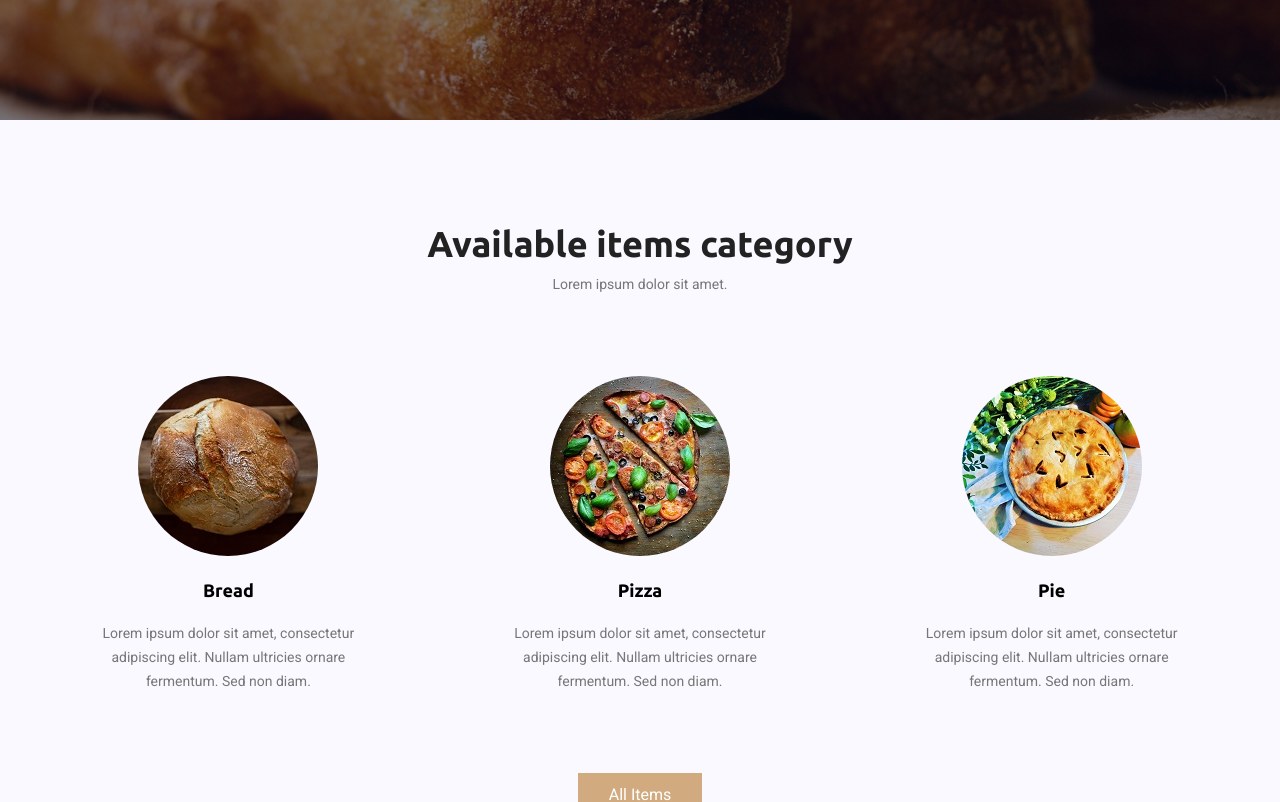
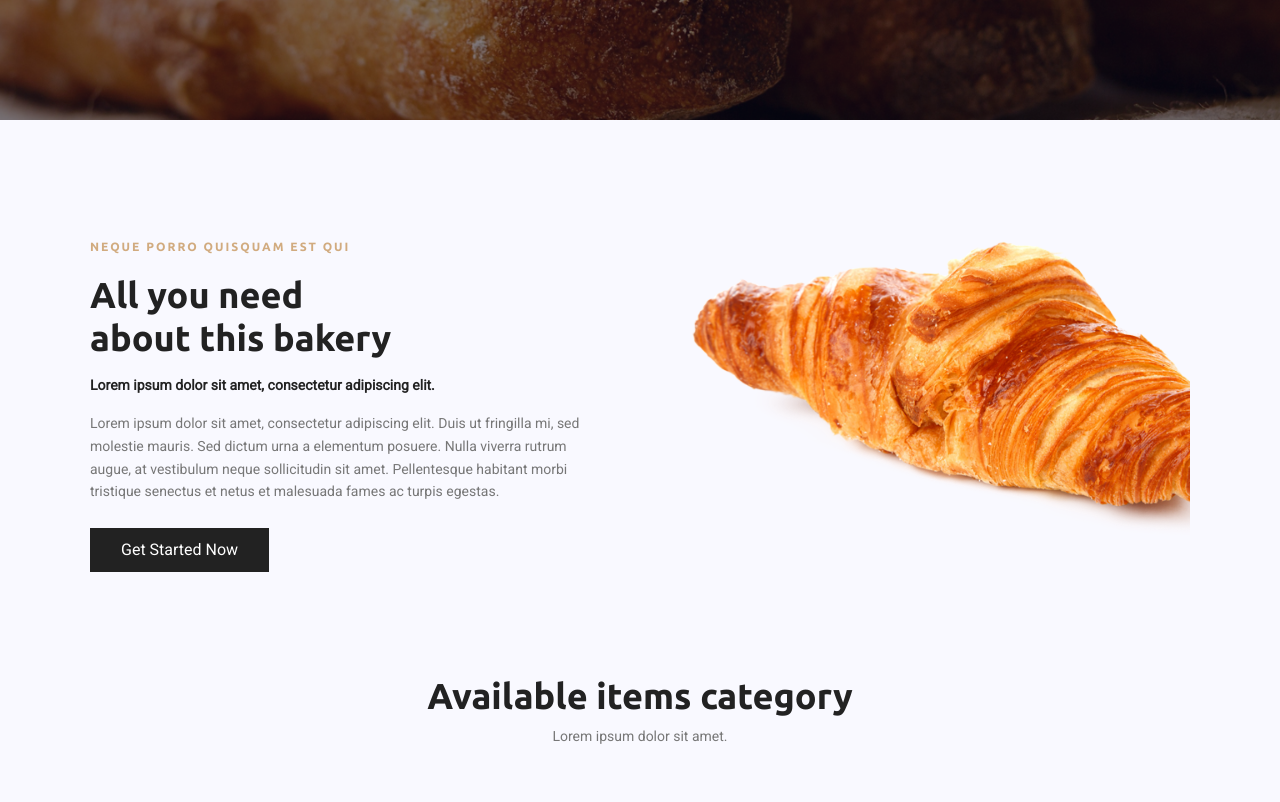
Before and after one commit to fvedoin/landing-pages, a React (Create React App) app in the folder bakery/: page / in a window 1280 px wide. Shown: the part 680-1482 px from the top of the page. Built offline with nearby package versions, Linux system fonts and the light colour scheme; the HTML template or start-up script is replaced by a standard one.

Commit message:
About section added.

```diff
--- /dev/null
+++ b/bakery/src/components/About/index.tsx
@@ -0,0 +1,34 @@
+import React from 'react';
+
+import './styles.css';
+
+import aboutImg from '../../assets/about-img.png';
+
+const About = () => {
+    return (
+        <section className="about-area">
+            <div className="container">
+                <div className="about-text-left">
+                    <h6 className="text-uppercase">Neque porro quisquam est qui</h6>
+                    <h1>
+                        All you need<br/>
+                        about this bakery
+                    </h1>
+                    <p>
+                        <span>Lorem ipsum dolor sit amet, consectetur adipiscing elit.</span>
+                    </p>
+                    <p>
+                        Lorem ipsum dolor sit amet, consectetur adipiscing elit. Duis ut fringilla mi, sed molestie mauris.
+                        Sed dictum urna a elementum posuere. Nulla viverra rutrum augue, at vestibulum neque sollicitudin sit amet. Pellentesque habitant morbi tristique senectus et netus et malesuada fames ac turpis egestas.
+                    </p>
+                    <a className="btn" href="#">Get Started Now</a>
+                </div>
+                <div className="about-image">
+                    <img className="img-fluid" src={aboutImg} alt="" />
+                </div>
+            </div>
+        </section>
+    );
+}
+
+export default About;
--- /dev/null
+++ b/bakery/src/components/About/styles.css
@@ -0,0 +1,73 @@
+.about-text-left h6 {
+    color: #d1ab7f;
+    font-weight: 400;
+    letter-spacing: 2px;
+    font-size: 12px;
+}
+
+.about-text-left h1 {
+    font-size: 36px;
+    padding-top: 20px;
+    color: #222;
+    line-height: 1.2em !important;
+    margin-bottom: 0;
+    margin-top: 0;
+    font-weight: 600;
+}
+
+.about-text-left p span {
+    font-weight: 600;
+    color: #222;
+    font-size: 14px;
+    line-height: 1.625em;
+}
+
+.about-text-left p {
+    padding-top: 15px;
+    color: #777;
+    font-size: 14px;
+    font-weight: 300;
+    line-height: 1.625em;
+}
+
+.about-text-left .btn {
+    background: #222;
+    line-height: 42px;
+    padding-left: 30px;
+    padding-right: 30px;
+    border: 1px solid #222;
+    text-decoration: none;
+    color: #fff;
+    display: inline-block;
+    font-weight: 500;
+    position: relative;
+    -webkit-transition: all 0.3s ease 0s;
+    -moz-transition: all 0.3s ease 0s;
+    -o-transition: all 0.3s ease 0s;
+    transition: all 0.3s ease 0s;
+    position: relative;
+    margin-top: 25px;
+}
+
+.about-text-left .btn:hover {
+    color: #d1ab7f;
+    border: 1px solid #d1ab7f;
+    background: #fff;
+}
+
+.about-area {
+    padding-top: 120px;
+    display: flex;
+    width: 100%;
+    align-items: center;
+    justify-content: center;
+    background: #f9f9ff;
+}
+
+.about-area .container {
+    display: grid;
+    width: 1100px;
+    /* set two columns */
+    grid-template-columns: 1fr 1fr;
+    gap: 100px;
+}
--- a/bakery/src/components/Categories/index.tsx
+++ b/bakery/src/components/Categories/index.tsx
@@ -8,7 +8,7 @@ import c3 from '../../assets/c3.jpg';
 
 const Categories = () => {
     return (
-        <section className="item-category-area section-gap">
+        <section className="item-category-area">
             <div className="container">
                 <div className="container-header">
                     <div className="header-text">
--- a/bakery/src/components/Categories/styles.css
+++ b/bakery/src/components/Categories/styles.css
@@ -1,14 +1,10 @@
 .item-category-area {
     display: flex;
+    width: 100%;
     height: 100vh;
-    width: 100%;
     align-items: center;
     justify-content: center;
     background: #f9f9ff;
-}
-
-.section-gap {
-    padding: 120px 0;
 }
 
 .item-category-area .container .container-header {
@@ -36,7 +32,7 @@
 .item-category-area .container .category-list{
     display: grid;
     padding-bottom: 80px;
-    /* set four columns */
+    /* set three columns */
     grid-template-columns: 1fr 1fr 1fr;
     gap: 160px;
 }
--- a/bakery/src/pages/Home/index.tsx
+++ b/bakery/src/pages/Home/index.tsx
@@ -2,6 +2,7 @@ import React from 'react';
 
 import './styles.css';
 
+import About from '../../components/About';
 import Categories from '../../components/Categories';
 
 const Home = () => {
@@ -14,7 +15,7 @@ const Home = () => {
 						<div className="banner-content">
 							<h6 className="text-uppercase">Lorem ipsum dolor sit amet, consectetur adipiscing</h6>
 							<h1>
-								Lorem ipsum dolor<br/> sit amet
+								Brand new template<br/> for you
 							</h1>
 							<p>
 								Lorem ipsum dolor sit amet, consectetur adipiscing elit. Praesent turpis mi,<br/>
@@ -25,6 +26,7 @@ const Home = () => {
 					</div>
 				</div>
 			</div>
+			<About />
 			<Categories />
         </>
     );
```
Also changed, not shown: bakery/src/assets/about-img.png (added).
